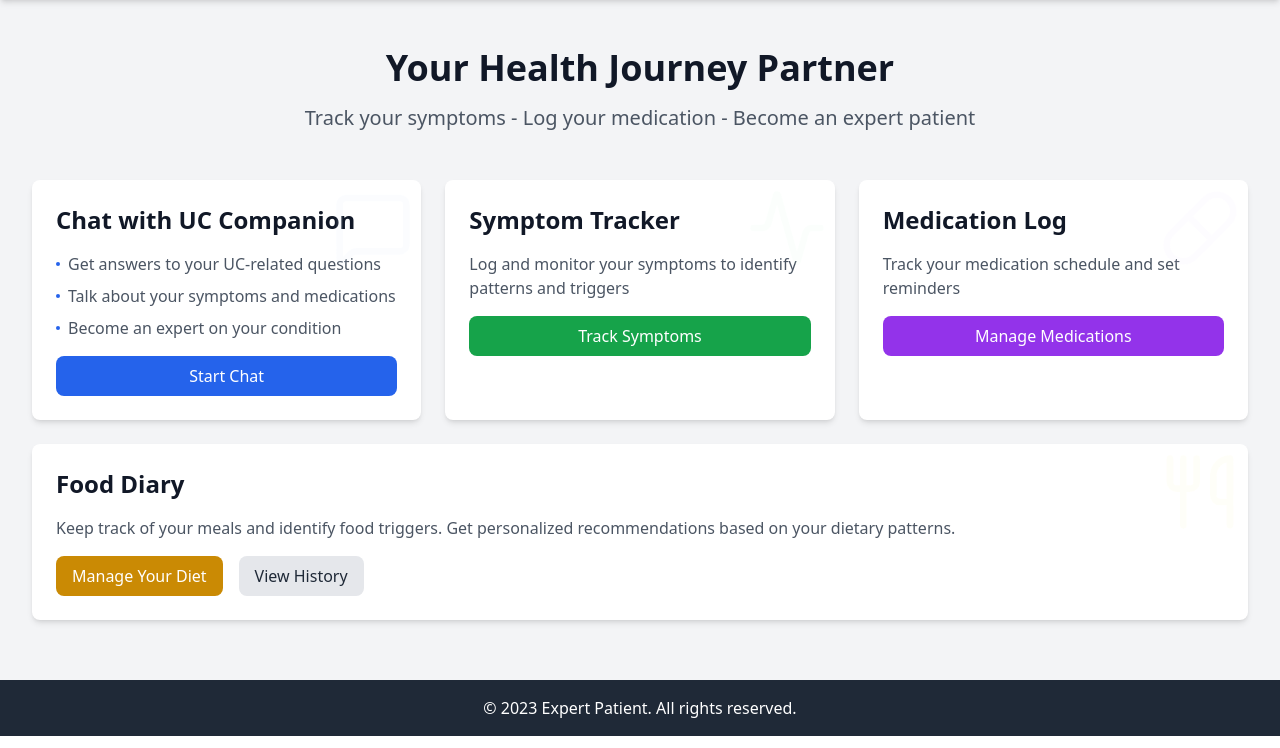
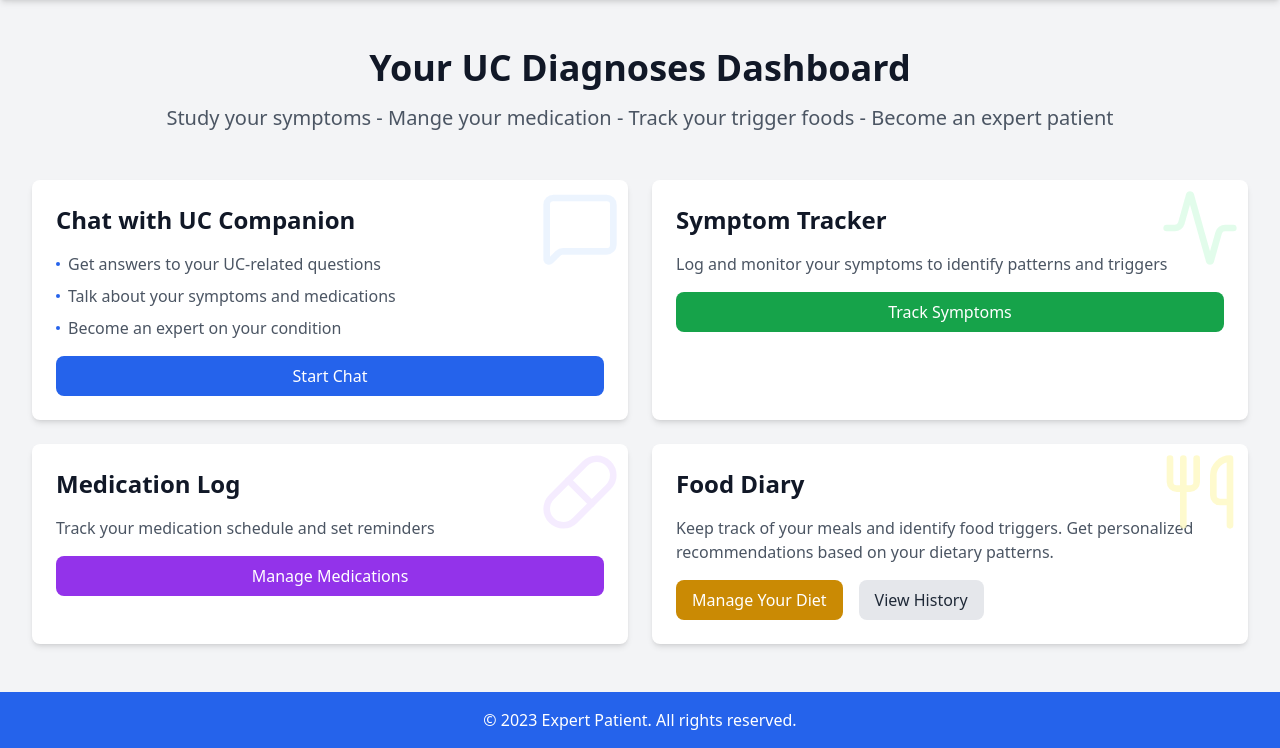
Before and after one commit to GuyMitchy/UC-Expert-Patient, a Django app: page / in a window 1280 px wide. Shown: the part 64-812 px from the top of the page. Run offline with Django 5.2, Linux system fonts and the light colour scheme; a user stored in the database is signed in; some libraries are stand-ins or nearby versions.

Commit message:
Add extended home view for dashboard

```diff
--- a/home/templates/home/home.html
+++ b/home/templates/home/home.html
@@ -4,14 +4,16 @@
 <div class="max-w-7xl mx-auto px-4 sm:px-6 lg:px-8 py-12">
     {% if user.is_authenticated %}
     <div class="mb-12 text-center">
-        <h1 class="text-4xl font-bold text-gray-900 mb-4">Your Health Journey Partner</h1>
-        <p class="text-xl text-gray-600">Track your symptoms - Log your medication - Become an expert patient</p>
+        <h1 class="text-4xl font-bold text-gray-900 mb-4">Your UC Diagnoses Dashboard</h1>
+        <p class="text-xl text-gray-600">Study your symptoms - Mange your medication - Track your trigger foods - Become
+            an expert patient</p>
     </div>
 
-    <div class="grid gap-6 md:grid-cols-2 lg:grid-cols-3">
+
+    <div class="grid gap-6 md:grid-cols-2">
         <!-- Chat Card -->
         <div class="bg-white p-6 rounded-lg shadow-md hover:shadow-lg transition-shadow relative overflow-hidden">
-            <div class="absolute right-2 top-2 text-blue-100 opacity-10">
+            <div class="absolute right-2 top-2 text-blue-100 opacity-50">
                 <i data-lucide="message-square" class="w-20 h-20"></i>
             </div>
             <h2 class="text-2xl font-bold text-gray-900 mb-4">Chat with UC Companion</h2>
@@ -29,14 +31,15 @@
                     Become an expert on your condition
                 </li>
             </ul>
-            <a href="{% url 'chat:list' %}" class="inline-block w-full text-center bg-blue-600 text-white px-4 py-2 rounded-lg hover:bg-blue-700 transition">
+            <a href="{% url 'chat:list' %}"
+                class="inline-block w-full text-center bg-blue-600 text-white px-4 py-2 rounded-lg hover:bg-blue-700 transition">
                 Start Chat
             </a>
         </div>
 
         <!-- Symptoms Card -->
         <div class="bg-white p-6 rounded-lg shadow-md hover:shadow-lg transition-shadow relative overflow-hidden">
-            <div class="absolute right-2 top-2 text-green-100 opacity-10">
+            <div class="absolute right-2 top-2 text-green-100 opacity-80">
                 <i data-lucide="activity" class="w-20 h-20"></i>
             </div>
             <h2 class="text-2xl font-bold text-gray-900 mb-4">Symptom Tracker</h2>
@@ -47,34 +50,41 @@
             </a>
         </div>
 
+
+
         <!-- Medications Card -->
         <div class="bg-white p-6 rounded-lg shadow-md hover:shadow-lg transition-shadow relative overflow-hidden">
-            <div class="absolute right-2 top-2 text-purple-100 opacity-10">
+            <div class="absolute right-2 top-2 text-purple-100 opacity-80">
                 <i data-lucide="pill" class="w-20 h-20"></i>
             </div>
             <h2 class="text-2xl font-bold text-gray-900 mb-4">Medication Log</h2>
             <p class="text-gray-600 mb-4">Track your medication schedule and set reminders</p>
-            <a href="{% url 'medications:list' %}" class="inline-block w-full text-center bg-purple-600 text-white px-4 py-2 rounded-lg hover:bg-purple-700 transition">
+            <a href="{% url 'medications:list' %}"
+                class="inline-block w-full text-center bg-purple-600 text-white px-4 py-2 rounded-lg hover:bg-purple-700 transition">
                 Manage Medications
             </a>
         </div>
 
         <!-- Food Diary Card -->
-        <div class="bg-white p-6 rounded-lg shadow-md hover:shadow-lg transition-shadow relative overflow-hidden md:col-span-2 lg:col-span-3">
-            <div class="absolute right-2 top-2 text-yellow-100 opacity-10">
+        <div class="bg-white p-6 rounded-lg shadow-md hover:shadow-lg transition-shadow relative overflow-hidden">
+            <div class="absolute right-2 top-2 text-yellow-100 opacity-80">
                 <i data-lucide="utensils" class="w-20 h-20"></i>
             </div>
             <h2 class="text-2xl font-bold text-gray-900 mb-4">Food Diary</h2>
-            <p class="text-gray-600 mb-4">Keep track of your meals and identify food triggers. Get personalized recommendations based on your dietary patterns.</p>
+            <p class="text-gray-600 mb-4">Keep track of your meals and identify food triggers. Get personalized
+                recommendations based on your dietary patterns.</p>
             <div class="flex flex-wrap gap-4">
-                <a href="{% url 'foods:list' %}" class="inline-block bg-yellow-600 text-white px-4 py-2 rounded-lg hover:bg-yellow-700 transition">
+                <a href="{% url 'foods:list' %}"
+                    class="inline-block bg-yellow-600 text-white px-4 py-2 rounded-lg hover:bg-yellow-700 transition">
                     Manage Your Diet
                 </a>
-                <a href="#" class="inline-block bg-gray-200 text-gray-800 px-4 py-2 rounded-lg hover:bg-gray-300 transition">
+                <a href="#"
+                    class="inline-block bg-gray-200 text-gray-800 px-4 py-2 rounded-lg hover:bg-gray-300 transition">
                     View History
                 </a>
             </div>
         </div>
+
     </div>
 
     {% else %}
--- a/home/views.py
+++ b/home/views.py
@@ -1,4 +1,33 @@
 from django.views.generic import TemplateView
+from django.utils import timezone
+from datetime import timedelta
+from symptoms.models import Symptom
+from medications.models import Medication
+from foods.models import Food
 
 class HomeView(TemplateView):
     template_name = 'home/home.html'
+
+    def get_context_data(self, **kwargs):
+        context = super().get_context_data(**kwargs)
+        if self.request.user.is_authenticated:
+            # Get data from last 7 days
+            week_ago = timezone.now() - timedelta(days=7)
+
+            context['dashboard'] = {
+                'recent_symptoms': Symptom.objects.filter(
+                    user=self.request.user,
+                    date__gte=week_ago
+                ).order_by('-date')[:3],
+
+                'active_medications': Medication.objects.filter(
+                    user=self.request.user,
+                    active=True
+                ).order_by('-start_date')[:3],
+
+                'recent_foods': Food.objects.filter(
+                    user=self.request.user,
+                    date__gte=week_ago
+                ).order_by('-date')[:3]
+            }
+        return context
--- a/templates/base.html
+++ b/templates/base.html
@@ -7,18 +7,7 @@
     <script src="https://cdn.tailwindcss.com"></script>
     <script src="https://unpkg.com/htmx.org@1.9.9"></script>
     <script src="https://unpkg.com/lucide@latest"></script>
-    <script>
-        tailwind.config = {
-            theme: {
-                extend: {
-                    colors: {
-                        primary: '#3b82f6',
-                        secondary: '#10b981',
-                    }
-                }
-            }
-        }
-    </script>
+
 </head>
 <body class="bg-gray-100 min-h-screen flex flex-col">
     <header class="bg-blue-600 text-white sticky top-0 z-10 shadow-md">
@@ -52,7 +41,7 @@
         {% block content %}{% endblock %}
     </main>
 
-    <footer class="bg-gray-800 text-white py-4">
+    <footer class="bg-blue-600 text-white py-4">
         <div class="max-w-7xl mx-auto px-4 sm:px-6 lg:px-8 text-center">
             <p>&copy; 2023 Expert Patient. All rights reserved.</p>
         </div>
```
